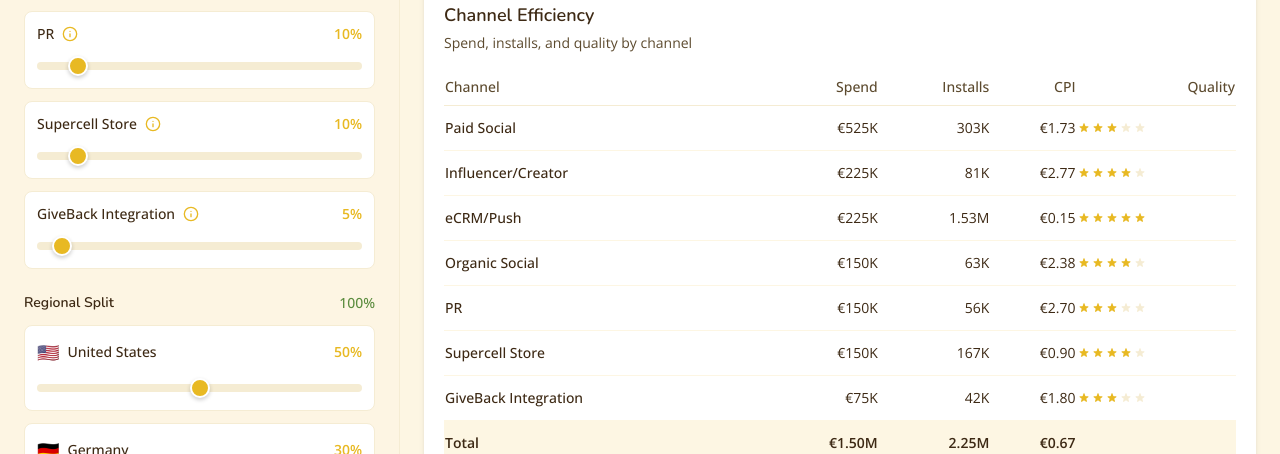
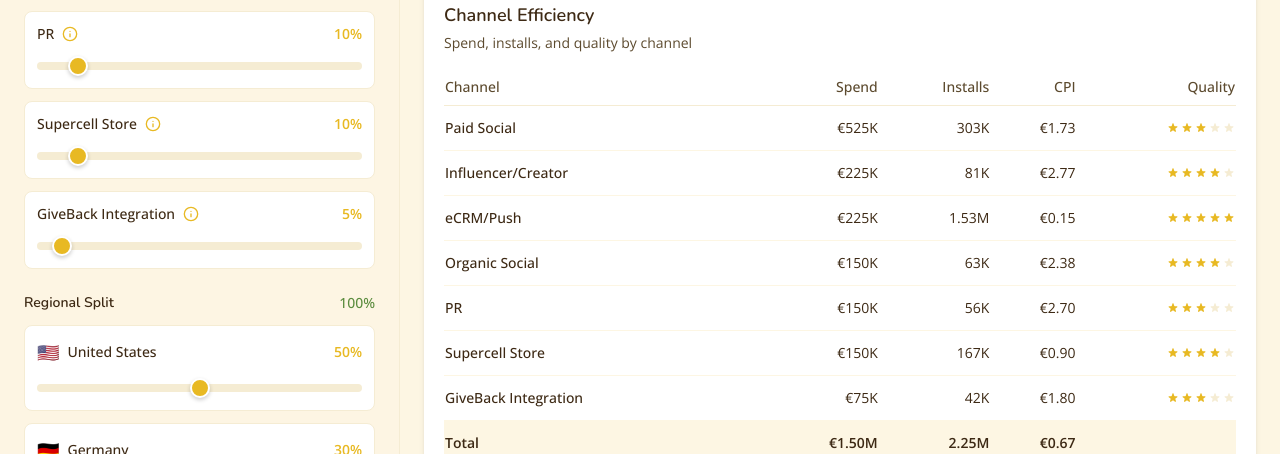
Before and after one commit to br00kd0wnt0n/haydaydash, a React (Vite) app in the folder frontend/: page / in a window 1280 px wide. Shown: the part 1220-1674 px from the top of the page. Built offline with nearby package versions, Linux system fonts and the light colour scheme; no server answers; the HTML template or start-up script is replaced by a standard one.

Commit message:
Align quality stars to right under header

```diff
--- a/frontend/src/components/OutputPanel/ChannelBreakdown.tsx
+++ b/frontend/src/components/OutputPanel/ChannelBreakdown.tsx
@@ -9,7 +9,7 @@ interface ChannelBreakdownProps {
 }
 
 const StarRating = ({ rating }: { rating: number }) => (
-  <div className="flex gap-0.5">
+  <div className="flex gap-0.5 justify-end">
     {[1, 2, 3, 4, 5].map((star) => (
       <svg
         key={star}
```
